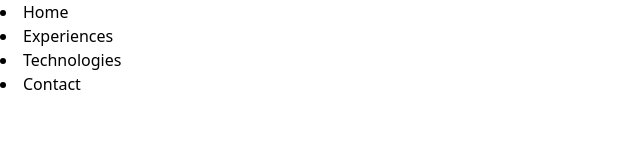
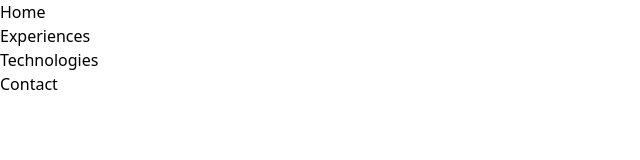
Before and after one commit to ftureo/site, a plain HTML site: page pages/about-me.html in a window 1280 px wide. Shown: the whole page, without its empty margins (0-640 px from the left). Drawn offline with nearby package versions, Linux system fonts and the light colour scheme.

Commit message:
Feat: ✨ Add classes for navbar

```diff
--- a/pages/about-me.html
+++ b/pages/about-me.html
@@ -11,10 +11,10 @@
 
 <body>
     <nav>
-        <li><a href="../index.html">Home</a></li>
-        <li><a href="./experiences.html">Experiences</a></li>
-        <li><a href="./technologies.html">Technologies</a></li>
-        <li><a href="./contact.html">Contact</a></li>
+        <li class="list-none"><a class="no-underline" href="../index.html">Home</a></li>
+        <li class="list-none"><a class="no-underline" href="./experiences.html">Experiences</a></li>
+        <li class="list-none"><a class="no-underline" href="./technologies.html">Technologies</a></li>
+        <li class="list-none"><a class="no-underline" href="./contact.html">Contact</a></li>
     </nav>
 </body>
 
```
Also changed, not shown: pages/contact.html (+4 -4 lines), pages/experiences.html (+4 -4 lines), pages/technologies.html (+4 -4 lines).
